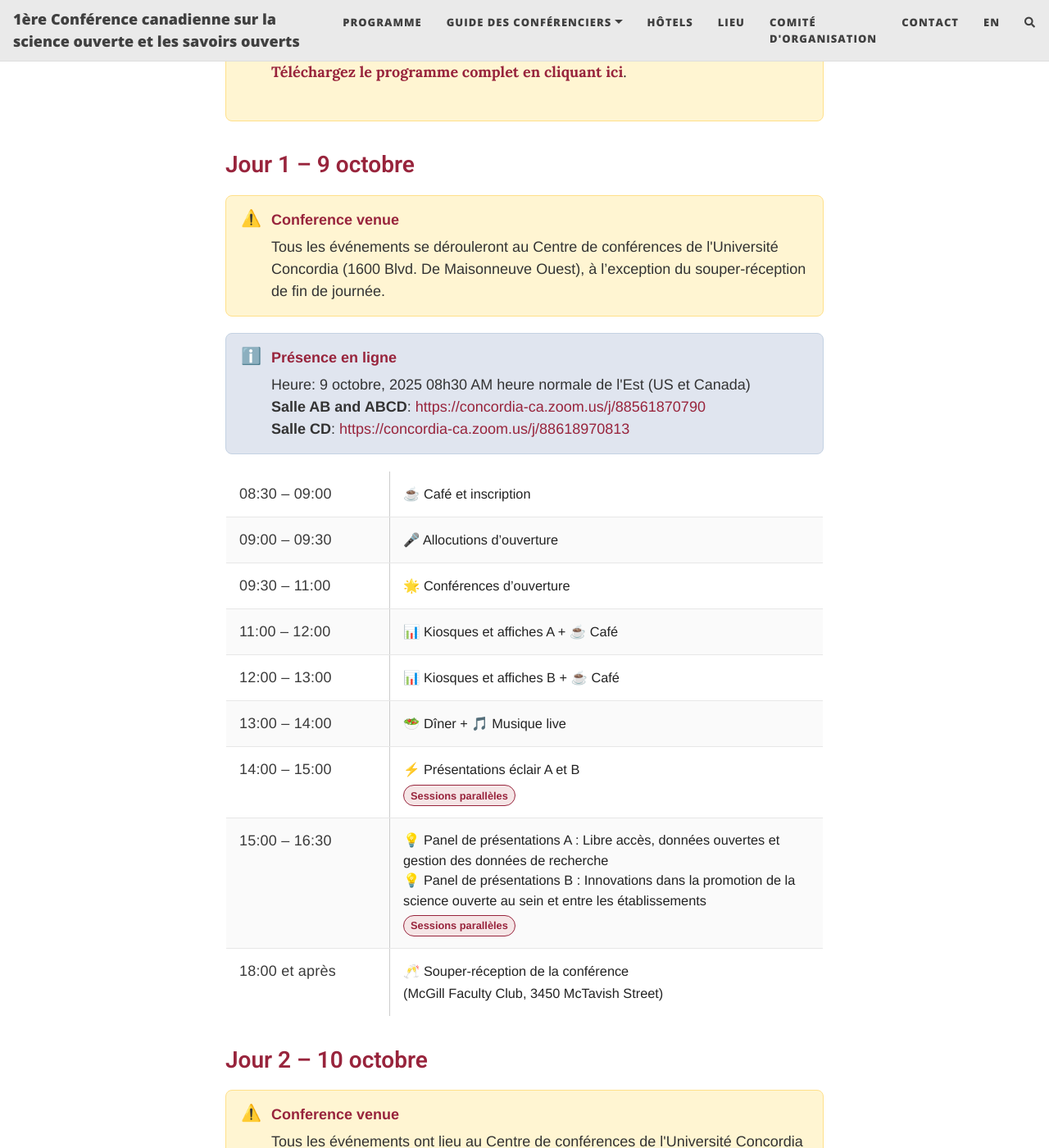
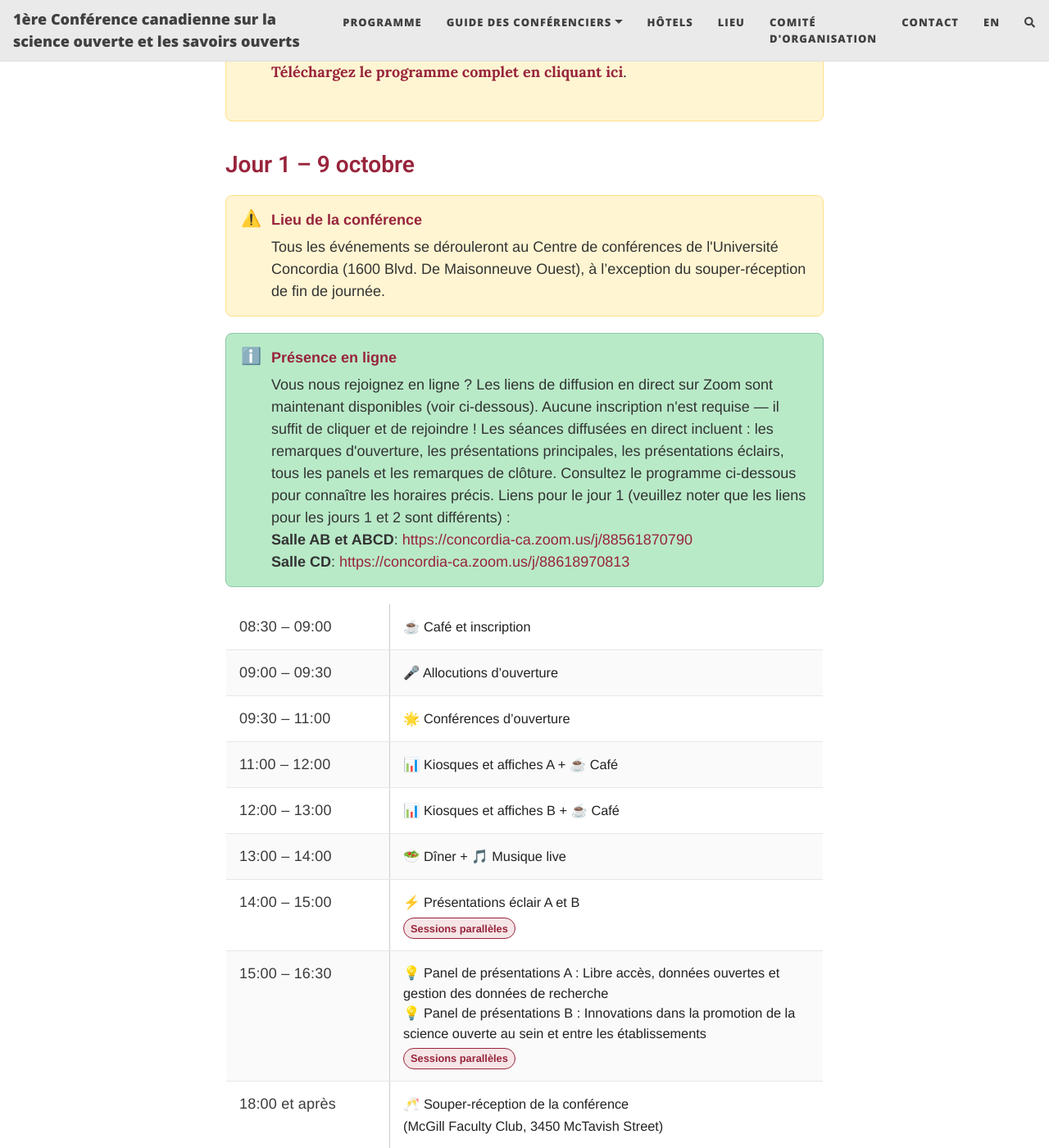
Before and after one commit to oscanada/oscanada.github.io, a Jekyll site: the page built from fr/program.html, in a window 1280 px wide and 1400 px high, scrolled down 525 px. Shown: the whole window at 82% size. Built offline with Jekyll 4.4.1, drawn with Linux system fonts in a browser that asks for light colours; nearby versions of some CDN libraries; comment, search, counter and statistics services are not loaded; some of the changed text lies outside the part shown.

Commit message:
Update callout for FR version

```diff
--- a/fr/program.html
+++ b/fr/program.html
@@ -32,7 +32,7 @@ cover-img:
   .callout_info {
     display: flex; gap: 12px; align-items: flex-start;
     margin: 20px 0; padding: 16px 18px; border-radius: 8px;
-    border: 1px solid #c4d2e3; background: #e0e5ef;
+    border: 1px solid #8cc8ab; background: #b9eac8;
     font-family: Helvetica, Arial, sans-serif; color: #333; line-height: 1.5;
   }
   .callout__icon { font-size: 1.25rem; line-height: 1.1; }
@@ -168,7 +168,7 @@ cover-img:
 <div class="callout_warning">
   <div class="callout__icon">⚠️</div>
   <div>
-    <p class="callout__title">Conference venue</p>
+    <p class="callout__title">Lieu de la conférence</p>
     <p class="callout__body">
       Tous les événements se dérouleront au Centre de conférences de l'Université Concordia (1600 Blvd. De Maisonneuve Ouest), à l’exception du souper-réception de fin de journée.
     </p>
@@ -180,8 +180,12 @@ cover-img:
   <div>
     <p class="callout__title">Présence en ligne</p>
     <p class="callout__body">
-      Heure: 9 octobre, 2025 08h30 AM heure normale de l'Est (US et Canada)
-      <br><strong>Salle AB and ABCD</strong>: <a href="https://concordia-ca.zoom.us/j/88561870790"
+      Vous nous rejoignez en ligne ? Les liens de diffusion en direct sur Zoom sont maintenant disponibles (voir
+      ci-dessous). Aucune inscription n'est requise — il suffit de cliquer et de rejoindre ! Les séances diffusées en direct
+      incluent : les remarques d'ouverture, les présentations principales, les présentations éclairs, tous les panels et les
+      remarques de clôture. Consultez le programme ci-dessous pour connaître les horaires précis. Liens pour le jour 1
+      (veuillez noter que les liens pour les jours 1 et 2 sont différents) :
+      <br><strong>Salle AB et ABCD</strong>: <a href="https://concordia-ca.zoom.us/j/88561870790"
         target="_blank">https://concordia-ca.zoom.us/j/88561870790</a>
       <br><strong>Salle CD</strong>: <a href="https://concordia-ca.zoom.us/j/88618970813"
         target="_blank">https://concordia-ca.zoom.us/j/88618970813</a>
@@ -242,7 +246,7 @@ cover-img:
 <div class="callout_warning">
   <div class="callout__icon">⚠️</div>
   <div>
-    <p class="callout__title">Conference venue</p>
+    <p class="callout__title">Lieu de la conférence</p>
     <p class="callout__body">
       Tous les événements ont lieu au Centre de conférences de l'Université Concordia (1600 Blvd. De Maisonneuve Ouest).
     </p>
@@ -254,7 +258,11 @@ cover-img:
   <div>
     <p class="callout__title">Présence en ligne</p>
     <p class="callout__body">
-      Heure: 10 octobre, 2025 08h30 AM heure normale de l'Est (US et Canada)
+      Vous nous rejoignez en ligne ? Les liens de diffusion en direct sur Zoom sont maintenant disponibles (voir
+      ci-dessous). Aucune inscription n'est requise — il suffit de cliquer et de rejoindre ! Les séances diffusées en direct
+      incluent : les remarques d'ouverture, les présentations principales, les présentations éclairs, tous les panels et les
+      remarques de clôture. Consultez le programme ci-dessous pour connaître les horaires précis. Liens pour le jour 1
+      (veuillez noter que les liens pour les jours 1 et 2 sont différents) :
       <br><strong>Salle AB et ABCD</strong>: <a href="https://concordia-ca.zoom.us/j/89857529056"
         target="_blank">https://concordia-ca.zoom.us/j/89857529056</a>
       <br><strong>Salle CD</strong>: <a href="https://concordia-ca.zoom.us/j/89908300811"
```
Also changed, not shown: fr/index.html (+1 -10 lines).
